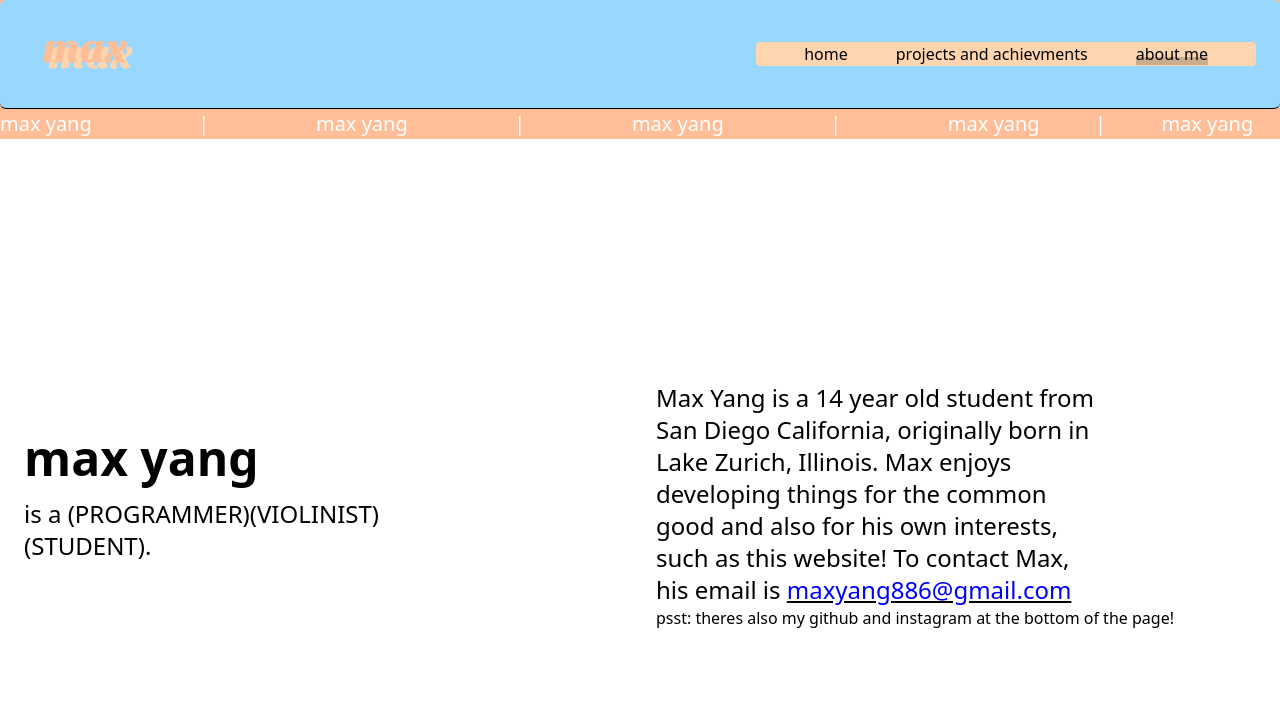
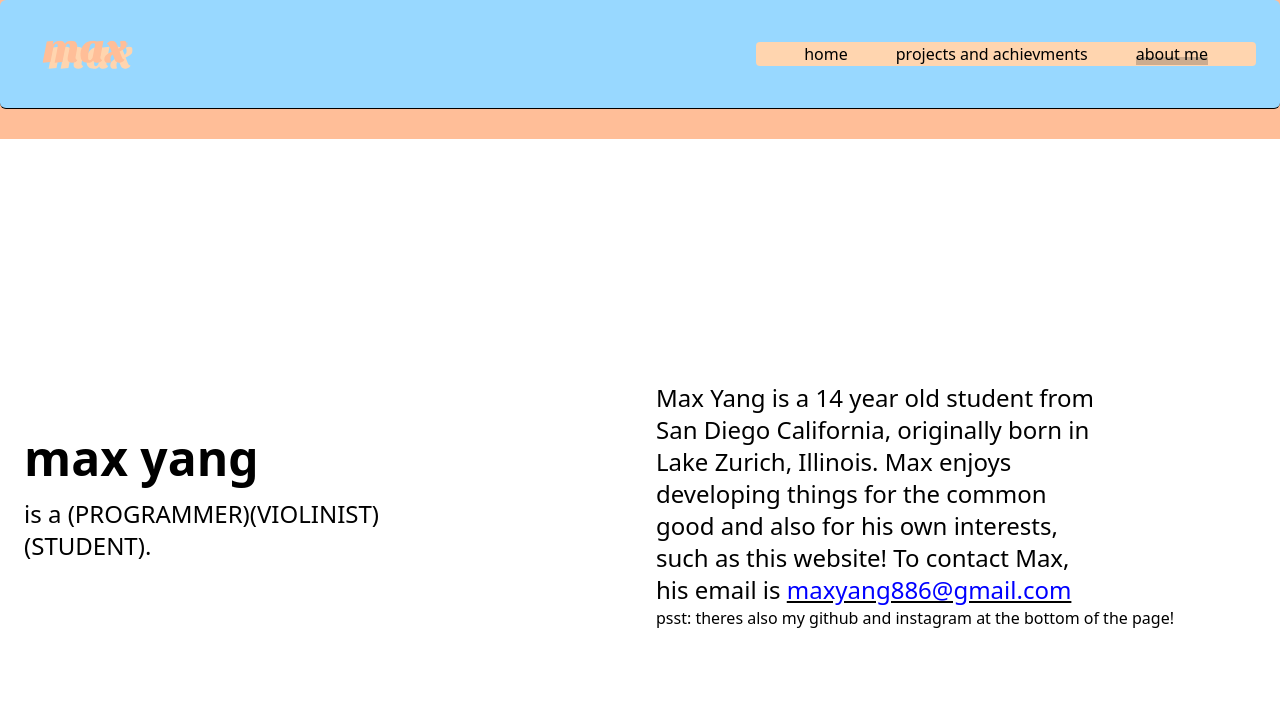
Before and after one commit to alt-duo/maxyangwebsite, a plain HTML site: page aboutme.html in a window 1280 px wide. Shown: the top 704 px of the page. Drawn offline with Linux system fonts and the light colour scheme.

```diff
--- a/aboutme.html
+++ b/aboutme.html
@@ -96,7 +96,7 @@
     display: inline-block;
     font-size: 20px;
     position: relative;
-  color: #FFFFFF;
+  color: #0000;
     left: 100%;
 
     animation: marquee 10.0s linear infinite;
```
Also changed, not shown: projects.html (+1 -1 lines).
